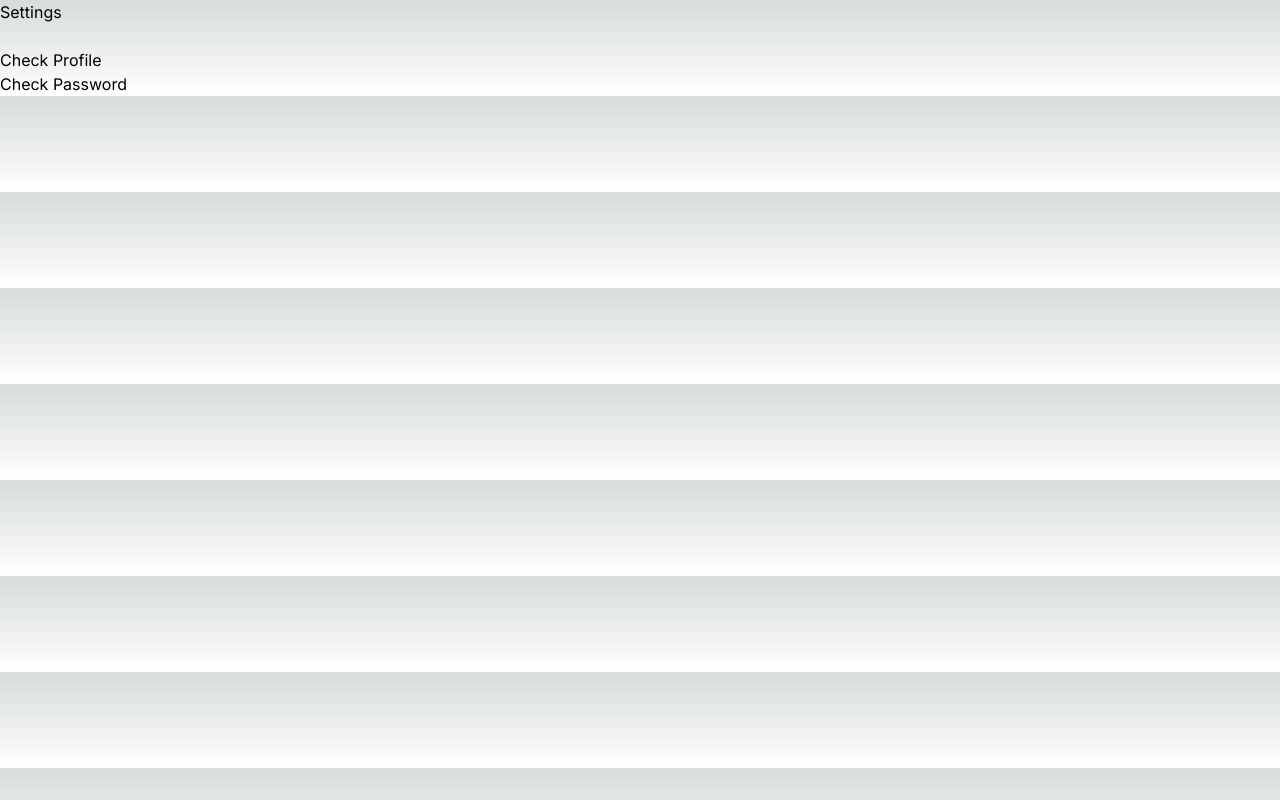
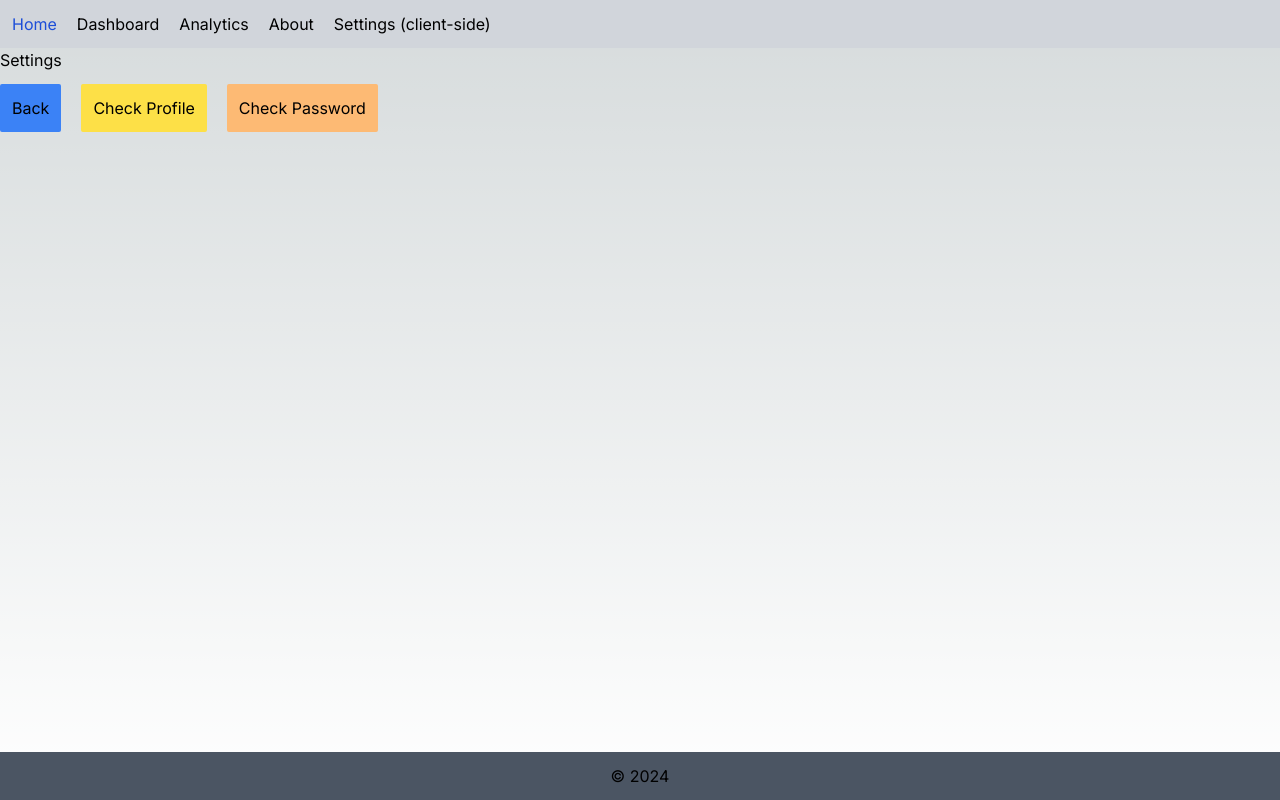
Before and after one commit to Ace-kv/piaic-first-nextjs-project-with-vercel-mts, a Next.js app: page /dashboard/settings in a window 1280 px wide. Built offline with nearby package versions, Linux system fonts and the light colour scheme.

Commit message:
added about route, made settings and nested pages client sided components, added header.tsx and footer.tsx in a components folder in src

```diff
--- /dev/null
+++ b/src/app/about/page.tsx
@@ -0,0 +1,4 @@
+function About() {
+    return <h1>About</h1>
+  }
+export default About;
--- a/src/app/dashboard/settings/page.tsx
+++ b/src/app/dashboard/settings/page.tsx
@@ -1,14 +1,44 @@
-import Link from 'next/link'
+'use client'
+
+import { useRouter } from "next/navigation";
 
 function Settings() {
+    const router = useRouter()
+
+    const handleBack = () => {
+      router.back()
+    }
+
+    const handleProfile = () => {
+      router.push('/dashboard/settings/profile')
+    }
+
+    const handlePassword = () => {
+      router.push('/dashboard/settings/password')
+    }
+
     return (
       <div>
         <h1>Settings</h1>
-        <br />
-        <Link href='/dashboard/settings/profile'>Check Profile</Link>
-        <br />
-        <Link href='/dashboard/settings/password'>Check Password</Link>
+        <div className="flex gap-5">
+          <div className="py-3">
+            <button className="bg-blue-500 rounded-sm p-3" onClick={handleBack}>
+              Back
+            </button>
+          </div>
+          <div className="py-3">
+            <button className="bg-yellow-300 rounded-sm p-3 text-black" onClick={handleProfile}>
+              Check Profile
+            </button>
+          </div>
+          <div className="py-3">
+            <button className="bg-orange-300 rounded-sm p-3 text-black" onClick={handlePassword}>
+              Check Password
+            </button>
+          </div>
+        </div>
       </div>
-    )
-  }
-  export default Settings;
+  )
+}
+
+export default Settings;
--- a/src/app/dashboard/settings/password/page.tsx
+++ b/src/app/dashboard/settings/password/page.tsx
@@ -1,4 +1,26 @@
+'use client'
+
+import { useRouter } from "next/navigation";
+
 function Password() {
-    return <h1>Password</h1>
+
+  const router = useRouter()
+
+  const handleBack = () => {
+    router.back()
   }
+
+  return (
+    <div>
+      <h1>Password</h1>
+
+      <div className="py-3">
+          <button className="bg-blue-500 rounded-sm p-3" onClick={handleBack}>
+            Back
+          </button>
+      </div>
+    </div>
+  )
+}
+
 export default Password;
--- a/src/app/dashboard/settings/profile/page.tsx
+++ b/src/app/dashboard/settings/profile/page.tsx
@@ -1,4 +1,25 @@
+'use client'
+
+import { useRouter } from "next/navigation";
+
 function Profile() {
-    return <h1>Profile</h1>
+  const router = useRouter()
+
+  const handleBack = () => {
+    router.back()
   }
-  export default Profile;
+
+  return (
+    <div>
+      <h1>Profile</h1>
+
+      <div className="py-3">
+          <button className="bg-blue-500 rounded-sm p-3" onClick={handleBack}>
+            Back
+          </button>
+      </div>
+    </div>
+    )
+}
+
+export default Profile;
--- a/src/app/layout.tsx
+++ b/src/app/layout.tsx
@@ -1,6 +1,8 @@
 import type { Metadata } from "next";
 import { Inter } from "next/font/google";
 import "./globals.css";
+import Header from '@/components/header'
+import Footer from '@/components/footer'
 
 const inter = Inter({ subsets: ["latin"] });
 
@@ -16,7 +18,11 @@ export default function RootLayout({
 }>) {
   return (
     <html lang="en">
-      <body className={inter.className}>{children}</body>
+      <body className={`flex flex-col min-h-screen ${inter.className}`}>
+        <Header />
+        {children}
+        <Footer />
+      </body>
     </html>
   );
 }
--- /dev/null
+++ b/src/components/footer.tsx
@@ -0,0 +1,7 @@
+function Footer() {
+    return (
+      <div className="bg-gray-600 justify-center flex p-3 mt-auto">© 2024</div>
+    );
+  }
+
+  export default Footer;
--- /dev/null
+++ b/src/components/header.tsx
@@ -0,0 +1,17 @@
+import Link from "next/link";
+
+function Header() {
+  return (
+    <div className="flex bg-gray-300 p-3 gap-5">
+      <Link href="/" className="text-blue-700">
+        Home
+      </Link>
+      <Link href="/dashboard" className="text-black">Dashboard</Link>
+      <Link href="/dashboard/analytics" className="text-black">Analytics</Link>
+      <Link href="/about" className="text-black">About</Link>
+      <Link href="/dashboard/settings" className="text-black">Settings (client-side)</Link>
+    </div>
+  );
+}
+
+export default Header;
```
